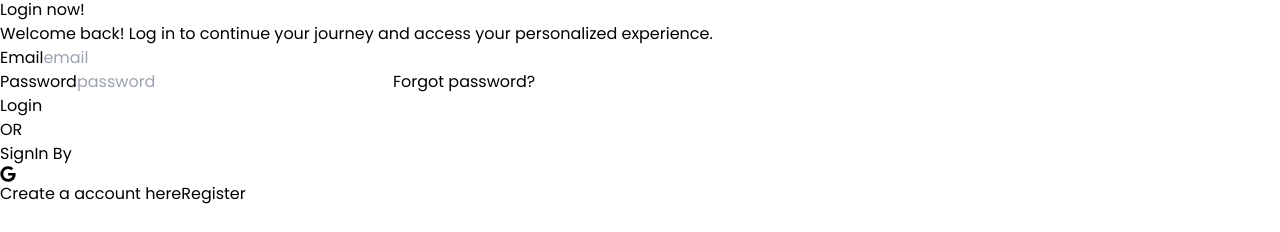
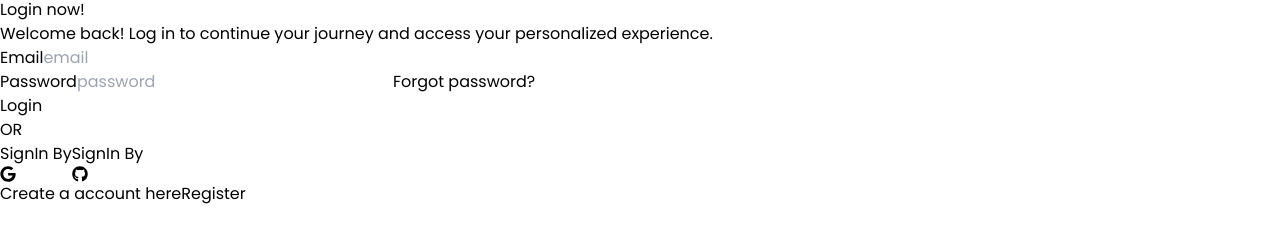
Before and after one commit to maruf318/paw-palace-client, a React (Vite) app: page /login in a window 1280 px wide. Shown: the part 1694-1926 px from the top of the page. Built offline with nearby package versions, Linux system fonts and the light colour scheme; no server answers.

Commit message:
login using google and github completed

```diff
--- a/src/pages/Login/Login.jsx
+++ b/src/pages/Login/Login.jsx
@@ -1,5 +1,5 @@
 import { useFormik } from "formik";
-import { FaGoogle } from "react-icons/fa";
+import { FaGithub, FaGoogle } from "react-icons/fa";
 import { Link, useLocation, useNavigate } from "react-router-dom";
 import loginAnimation from "../../assets/lottieSignIn.json";
 import Lottie from "lottie-react";
@@ -7,7 +7,7 @@ import { useContext } from "react";
 import { AuthContext } from "../../providers/AuthProvider";
 import Swal from "sweetalert2";
 const Login = () => {
-  const { signIn } = useContext(AuthContext);
+  const { signIn, googleSignIn, githubSignIn } = useContext(AuthContext);
   const navigate = useNavigate();
   const location = useLocation();
   const from = location.state?.from?.pathname || "/";
@@ -49,6 +49,80 @@ const Login = () => {
         });
     },
   });
+  const handleGoogleSignIn = () => {
+    googleSignIn()
+      .then((result) => {
+        console.log(result.user);
+        // swal(
+        //   "Google Login",
+        //   "You are one step away of your events ",
+        //   "success"
+        // );
+        Swal.fire({
+          position: "top-end",
+          icon: "success",
+          title: "Login successful",
+          showConfirmButton: false,
+          timer: 1500,
+        });
+        navigate(from, { replace: true });
+        // setTimeout(() => {
+        //   // Delay for 1 second
+        //   navigate(location?.state ? location.state : "/");
+        // }, 2000);
+        // 1000 milliseconds = 1 second
+
+        // navigate(location?.state ? location.state : "/");
+      })
+      .catch((error) => {
+        // setErrorText(error.message);
+        // swal("Error", errorText, "error");
+        Swal.fire({
+          position: "top-end",
+          icon: "error",
+          title: `${error.message}`,
+          showConfirmButton: false,
+          timer: 1500,
+        });
+      });
+  };
+  const handleGithubSignIn = () => {
+    githubSignIn()
+      .then((result) => {
+        console.log(result.user);
+        // swal(
+        //   "Google Login",
+        //   "You are one step away of your events ",
+        //   "success"
+        // );
+        Swal.fire({
+          position: "top-end",
+          icon: "success",
+          title: "Your Login successful",
+          showConfirmButton: false,
+          timer: 1500,
+        });
+        navigate(from, { replace: true });
+        // setTimeout(() => {
+        //   // Delay for 1 second
+        //   navigate(location?.state ? location.state : "/");
+        // }, 2000);
+        // 1000 milliseconds = 1 second
+
+        // navigate(location?.state ? location.state : "/");
+      })
+      .catch((error) => {
+        // setErrorText(error.message);
+        // swal("Error", errorText, "error");
+        Swal.fire({
+          position: "top-end",
+          icon: "error",
+          title: `${error.message}`,
+          showConfirmButton: false,
+          timer: 1500,
+        });
+      });
+  };
   return (
     // <div className="max-w-7xl mx-auto">
     //   <h2>This is login page</h2>
@@ -152,11 +226,18 @@ const Login = () => {
             </form>
             <p className="text-center border-y-2 mb-4">OR</p>
             <button
-              // onClick={handleGoogleSignIn}
+              onClick={handleGoogleSignIn}
               className="btn bg-secondary
          w-1/2 mx-auto capitalize"
             >
               SignIn By<FaGoogle className="text-2xl"></FaGoogle>
+            </button>
+            <button
+              onClick={handleGithubSignIn}
+              className="btn bg-secondary
+         w-1/2 mx-auto capitalize"
+            >
+              SignIn By<FaGithub className="text-2xl"></FaGithub>
             </button>
             <p className="text-black text-center my-4">
               Create a account here
--- a/src/pages/Register/Register.jsx
+++ b/src/pages/Register/Register.jsx
@@ -26,6 +26,7 @@ const Register = () => {
       errors.password = "Required";
     } else if (values.password.length < 6) {
       errors.password = "Password must be at least 6 characters";
+      // eslint-disable-next-line no-useless-escape
     } else if (!/[!@#$%^&*()_+\-=\[\]{};':",.<>?]/.test(values.password)) {
       errors.password = "Password must contain 1 special character";
     }
--- a/src/providers/AuthProvider.jsx
+++ b/src/providers/AuthProvider.jsx
@@ -1,6 +1,7 @@
 import { createContext, useEffect, useState } from "react";
 import PropTypes from "prop-types";
 import {
+  GithubAuthProvider,
   GoogleAuthProvider,
   createUserWithEmailAndPassword,
   onAuthStateChanged,
@@ -14,6 +15,7 @@ export const AuthContext = createContext(null);
 
 const AuthProvider = ({ children }) => {
   const googleProvider = new GoogleAuthProvider();
+  const githubProvider = new GithubAuthProvider();
   const [user, setUser] = useState(null);
   const [loading, setLoading] = useState(true);
 
@@ -30,6 +32,11 @@ const AuthProvider = ({ children }) => {
   const googleSignIn = () => {
     setLoading(true);
     return signInWithPopup(auth, googleProvider);
+  };
+  //github provider
+  const githubSignIn = () => {
+    setLoading(true);
+    return signInWithPopup(auth, githubProvider);
   };
   //logOut
   const logOut = () => {
@@ -48,7 +55,15 @@ const AuthProvider = ({ children }) => {
     };
   }, []);
 
-  const authInfo = { user, loading, createUser, signIn, googleSignIn, logOut };
+  const authInfo = {
+    user,
+    loading,
+    createUser,
+    signIn,
+    googleSignIn,
+    logOut,
+    githubSignIn,
+  };
   return (
     <AuthContext.Provider value={authInfo}>{children}</AuthContext.Provider>
   );
```
